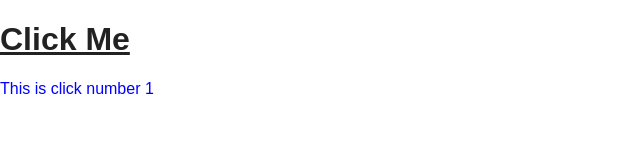
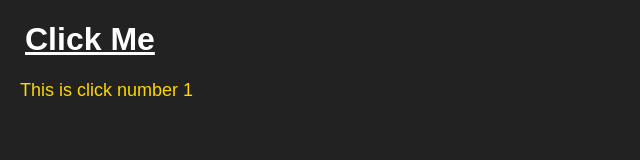
Before and after one commit to JackieMarie/assignment-5_culbreath-jackie, a plain HTML site: page index.html in a window 1280 px wide. Both pictures are taken after a click on the element "Click Me". Shown: the whole page, without its empty margins (0-640 px from the left). Drawn offline with Linux system fonts and the light colour scheme.

Commit message:
css styles

```diff
--- a/css/main.css
+++ b/css/main.css
@@ -1,8 +1,16 @@
+body {
+  background-color: #222222;
+  font-family: Arial, sans-serif;
+}
+
 h1 {
-  color: #222222;
+  color: #fff;
   text-decoration: underline;
+  margin-left: 25px;
 }
 
 p {
-  color: blue;
+  color: gold;
+  margin-left: 10px;
+  font-size: 18px;
 }
```
